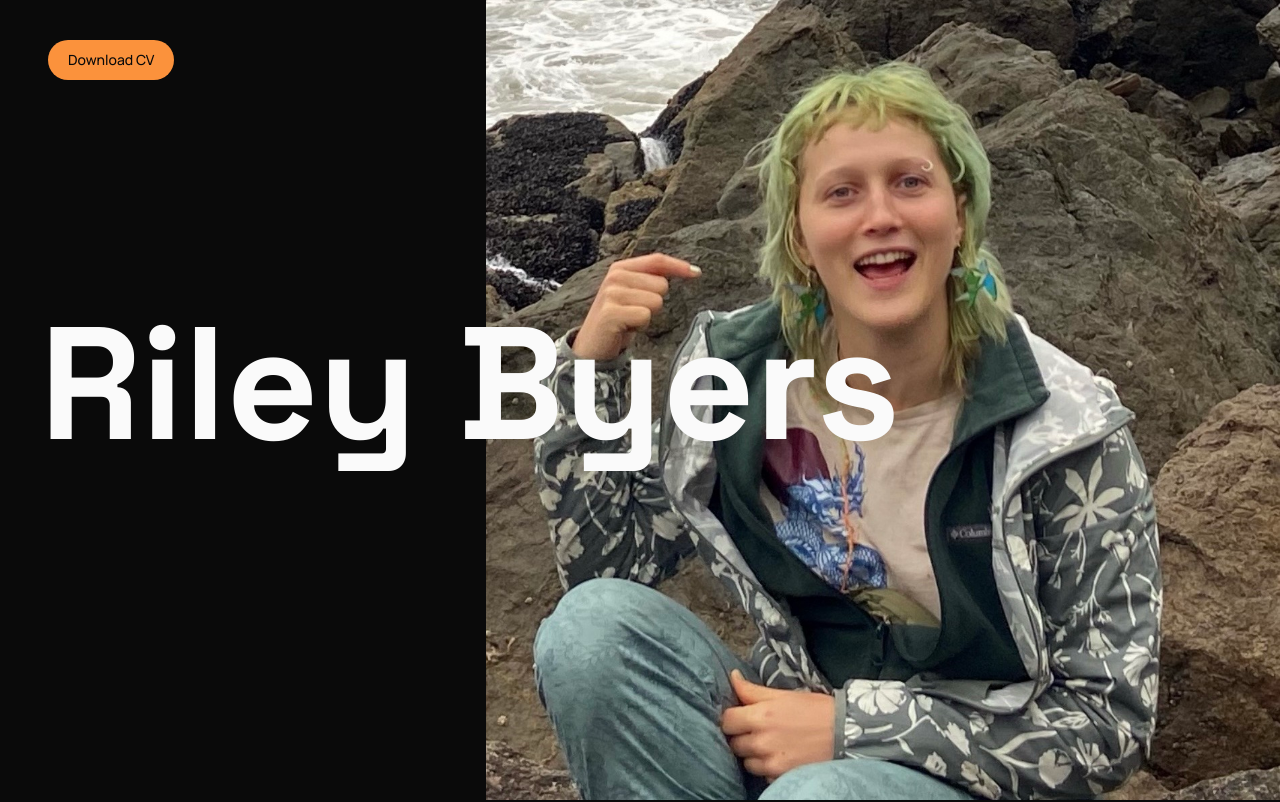
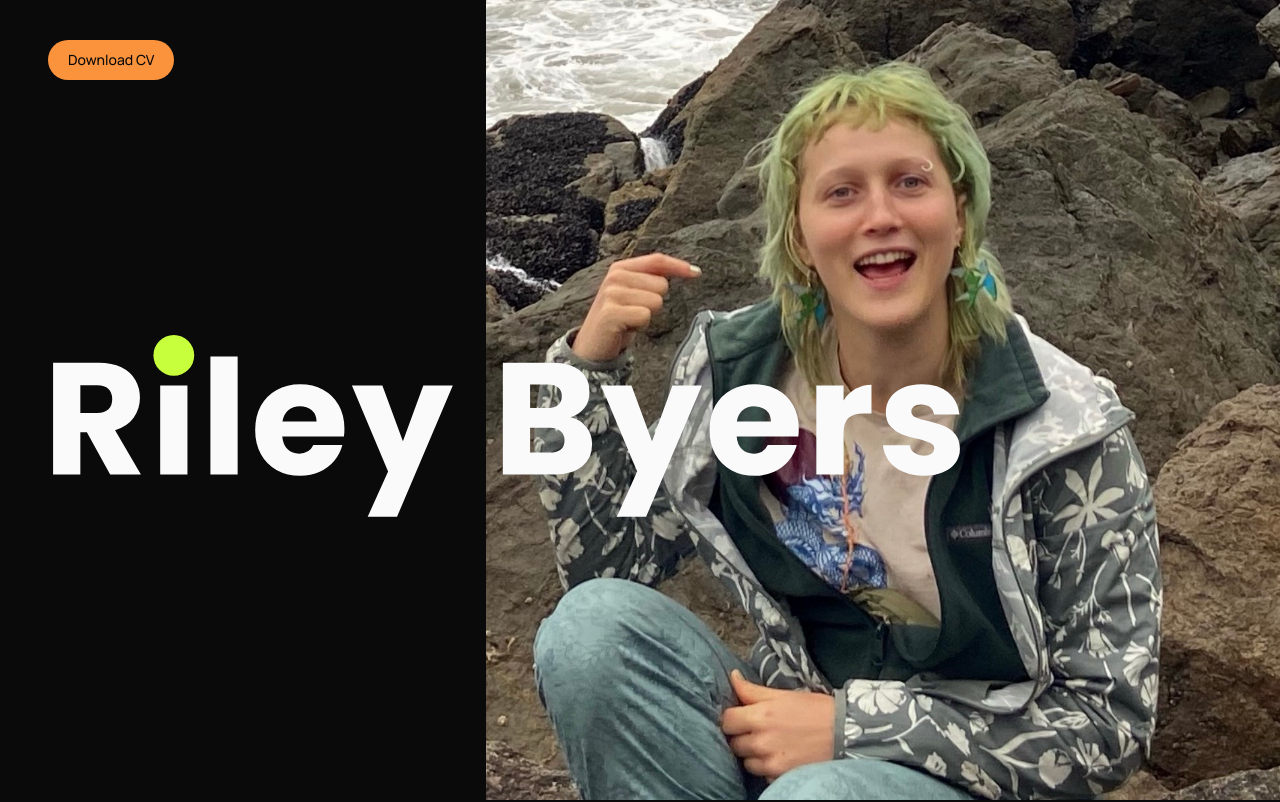
Before and after one commit to rileyb3/portfolio, a Next.js app: page / in a window 1280 px wide. Shown: the top 802 px of the page. Built offline with nearby package versions, Linux system fonts and the light colour scheme.

Commit message:
Add custom vector wordmark for the name, replacing the live-text heading

```diff
--- a/src/components/Hero.tsx
+++ b/src/components/Hero.tsx
@@ -1,4 +1,5 @@
 import { profile } from "@/data/projects";
+import NameWordmark from "./NameWordmark";
 
 export default function Hero() {
   return (
@@ -35,10 +36,13 @@ export default function Hero() {
         </div>
 
         {/* Name: overlaps the boundary between the dark panel and the photo.
-            Solid color, no gradient — plain font choice only. Extra line-height
-            and padding keep descenders (y, g) from clipping against the edge. */}
-        <h1 className="pointer-events-none absolute left-6 top-[38%] whitespace-nowrap pb-4 font-display text-7xl font-medium leading-[1.15] tracking-normal text-paper sm:left-10 sm:text-9xl lg:text-[10rem]">
-          {profile.name}
+            Custom vector wordmark (see NameWordmark) instead of live text —
+            keeps the accessible name via aria-label on this heading. */}
+        <h1
+          aria-label={profile.name}
+          className="pointer-events-none absolute left-6 top-[38%] text-paper sm:left-10"
+        >
+          <NameWordmark className="h-auto w-[420px] sm:w-[740px] lg:w-[930px]" />
         </h1>
       </div>
     </section>
--- /dev/null
+++ b/src/components/NameWordmark.tsx
@@ -0,0 +1,32 @@
+// Custom vector wordmark for "Riley Byers" — letterform outlines extracted
+// from Poppins Bold (SIL Open Font License, free for any use) and rebuilt
+// as raw SVG paths, with the "i" dot swapped for an enlarged accent-color
+// circle. A from-scratch alternative to licensing a display font, and a
+// small callback to the ring-shaped favicon via the dot motif.
+export default function NameWordmark({ className }: { className?: string }) {
+  return (
+    <svg
+      viewBox="-20 -20 5835 1440"
+      xmlns="http://www.w3.org/2000/svg"
+      aria-hidden="true"
+      className={className}
+    >
+      <g transform="translate(0,1050) scale(1,-1)" fill="currentColor">
+        <path d="M420 0 274 265H233V0H62V702H349Q432 702 490.5 673.0Q549 644 578.0 593.5Q607 543 607 481Q607 411 567.5 356.0Q528 301 451 278L613 0ZM233 386H339Q386 386 409.5 409.0Q433 432 433 474Q433 514 409.5 537.0Q386 560 339 560H233Z" transform="translate(0,0)" />
+        <path d="M233 558V0H62V558Z" transform="translate(672,0)" />
+        <path d="M233 740V0H62V740Z" transform="translate(987,0)" />
+        <path d="M585 238H198Q202 186 231.5 158.5Q261 131 304 131Q368 131 393 185H575Q561 130 524.5 86.0Q488 42 433.0 17.0Q378 -8 310 -8Q228 -8 164.0 27.0Q100 62 64.0 127.0Q28 192 28 279Q28 366 63.5 431.0Q99 496 163.0 531.0Q227 566 310 566Q391 566 454.0 532.0Q517 498 552.5 435.0Q588 372 588 288Q588 264 585 238ZM413 333Q413 377 383.0 403.0Q353 429 308 429Q265 429 235.5 404.0Q206 379 199 333Z" transform="translate(1302,0)" />
+        <path d="M632 558 282 -265H98L226 19L-1 558H190L319 209L447 558Z" transform="translate(1938,0)" />
+        <path d="M622 191Q622 103 560.5 51.5Q499 0 389 0H62V702H378Q485 702 545.5 653.0Q606 604 606 520Q606 458 573.5 417.0Q541 376 487 360Q548 347 585.0 299.5Q622 252 622 191ZM233 418H345Q387 418 409.5 436.5Q432 455 432 491Q432 527 409.5 546.0Q387 565 345 565H233ZM449 214Q449 251 424.5 272.0Q400 293 357 293H233V138H359Q402 138 425.5 157.5Q449 177 449 214Z" transform="translate(2822,0)" />
+        <path d="M632 558 282 -265H98L226 19L-1 558H190L319 209L447 558Z" transform="translate(3501,0)" />
+        <path d="M585 238H198Q202 186 231.5 158.5Q261 131 304 131Q368 131 393 185H575Q561 130 524.5 86.0Q488 42 433.0 17.0Q378 -8 310 -8Q228 -8 164.0 27.0Q100 62 64.0 127.0Q28 192 28 279Q28 366 63.5 431.0Q99 496 163.0 531.0Q227 566 310 566Q391 566 454.0 532.0Q517 498 552.5 435.0Q588 372 588 288Q588 264 585 238ZM413 333Q413 377 383.0 403.0Q353 429 308 429Q265 429 235.5 404.0Q206 379 199 333Z" transform="translate(4153,0)" />
+        <path d="M408 564V383H361Q297 383 265.0 355.5Q233 328 233 259V0H62V558H233V465Q263 511 308.0 537.5Q353 564 408 564Z" transform="translate(4789,0)" />
+        <path d="M32 183H201Q204 154 228.0 136.0Q252 118 287 118Q319 118 336.5 130.5Q354 143 354 163Q354 187 329.0 198.5Q304 210 248 224Q188 238 148.0 253.5Q108 269 79.0 302.5Q50 336 50 393Q50 441 76.5 480.5Q103 520 154.5 543.0Q206 566 277 566Q382 566 442.5 514.0Q503 462 512 376H354Q350 405 328.5 422.0Q307 439 272 439Q242 439 226.0 427.5Q210 416 210 396Q210 372 235.5 360.0Q261 348 315 336Q377 320 416.0 304.5Q455 289 484.5 254.5Q514 220 515 162Q515 113 487.5 74.5Q460 36 408.5 14.0Q357 -8 289 -8Q216 -8 159.0 17.0Q102 42 69.0 85.5Q36 129 32 183Z" transform="translate(5237,0)" />
+      </g>
+      {/* Accent dot on the "i", enlarged and recolored — positioned
+          directly in top-down SVG coordinates (outside the flipped
+          group), equivalent to font-space (819.5, 748). */}
+      <circle cx="819.5" cy="302" r="128" fill="#C8FF3D" />
+    </svg>
+  );
+}
```
